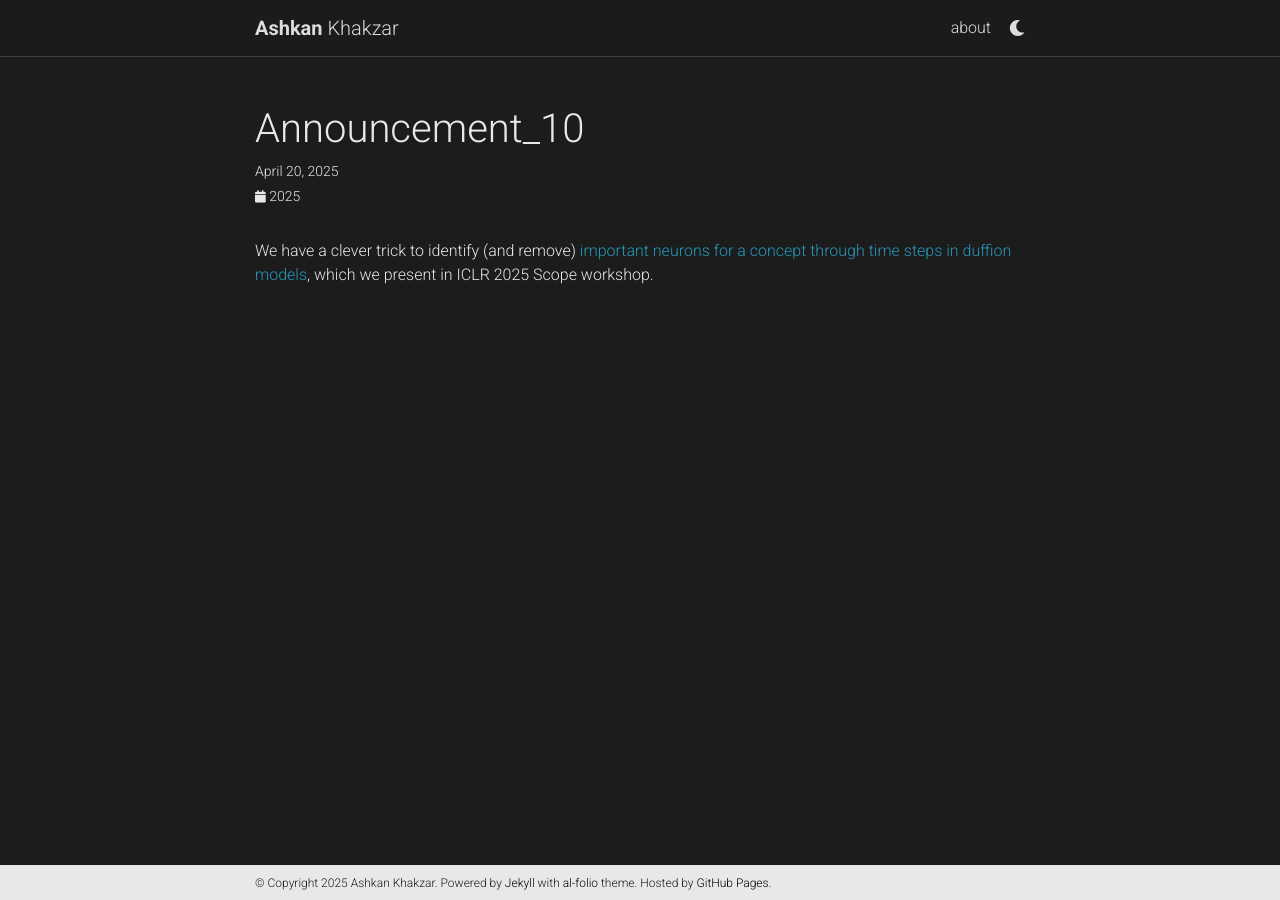
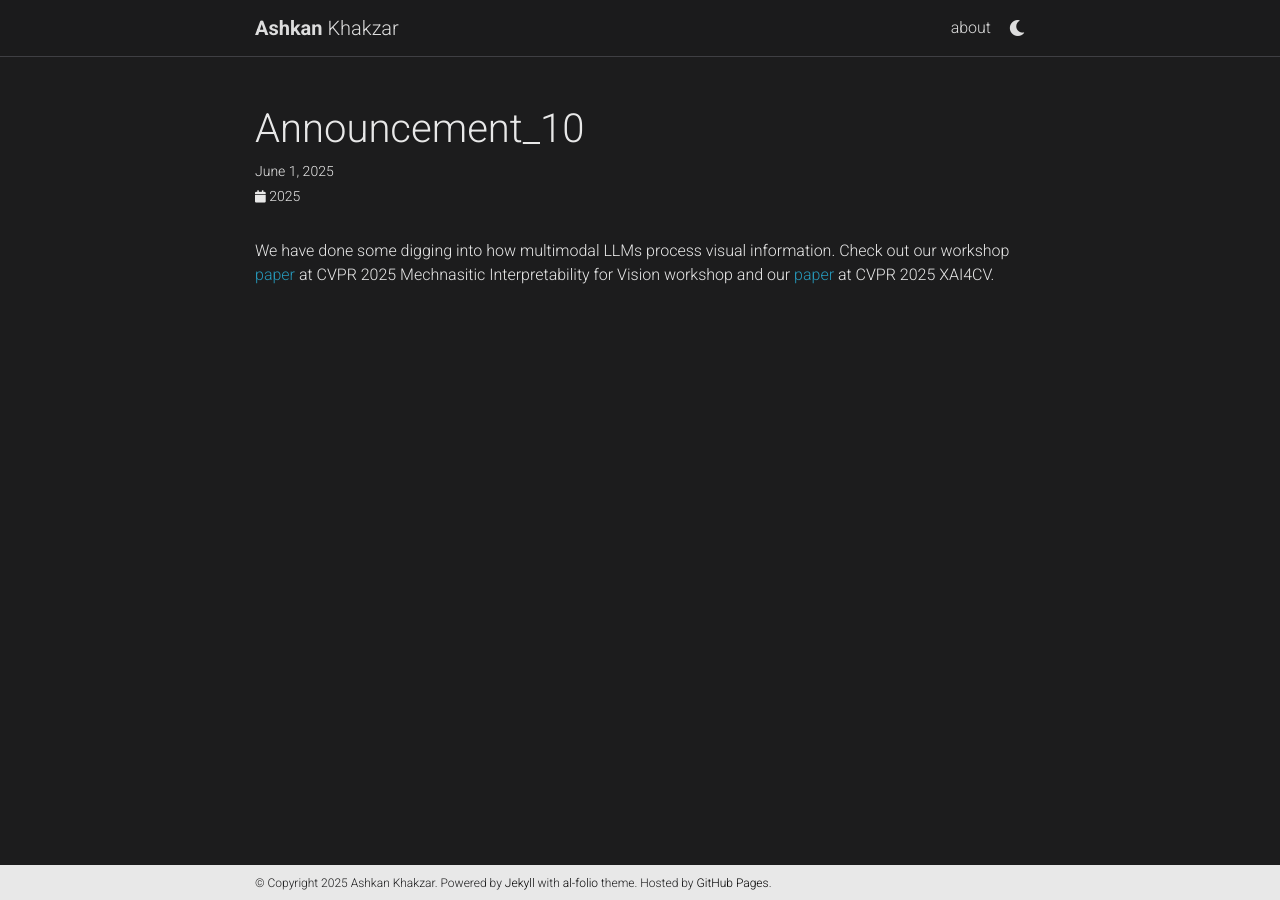
Before and after one commit to ashk-on/ashk-on.github.io, a Jekyll site: the page built from _news/announcement_10.md, in a window 1280 px wide. Built offline with Jekyll 4.4.1, drawn with Linux system fonts in a browser that asks for light colours; comment, search, counter and statistics services are not loaded; a style sheet for code colours, icons or effects is not loaded.

Commit message:
update website

```diff
--- a/_news/announcement_10.md
+++ b/_news/announcement_10.md
@@ -1,8 +1,7 @@
 ---
 layout: post
-date: 2025-04-20 16:00:01-0400
+date: 2025-06-01 16:00:01-0400
 inline: true
 ---
 
-
-We have a clever trick to identify (and remove) [important neurons for a concept through time steps in duffion models](https://arxiv.org/abs/2412.02852), which we present in ICLR 2025 Scope workshop.
+We have done some digging into how multimodal LLMs process visual information. Check out our workshop [paper](https://openreview.net/forum?id=VUhRdZp8ke) at CVPR 2025 Mechnasitic Interpretability for Vision workshop and our [paper](https://arxiv.org/abs/2506.11976) at CVPR 2025 XAI4CV.
```
Also changed, not shown: _news/announcement_12.md (+2 -3 lines), _news/announcement_13.md (+2 -3 lines), _news/announcement_14.md (+2 -3 lines).
